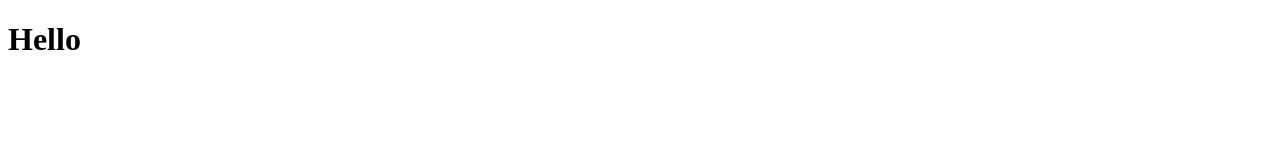
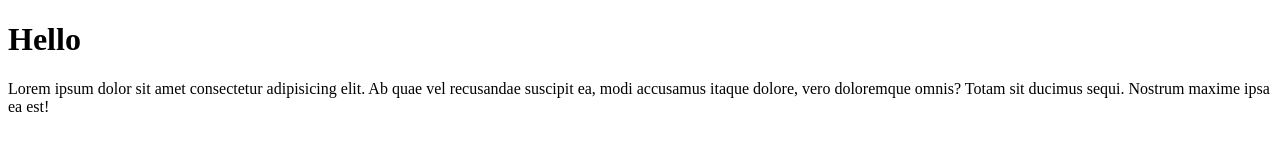
Before and after one commit to aminur245/First-Project, a plain HTML site: page index.html in a window 1280 px wide. Drawn offline with Linux system fonts and the light colour scheme.

Commit message:
ptag added

```diff
--- a/index.html
+++ b/index.html
@@ -8,5 +8,9 @@
 <body>
 
     <h1>Hello</h1>
+    <p>Lorem ipsum dolor sit amet consectetur adipisicing elit. Ab quae vel
+        recusandae suscipit ea, modi accusamus itaque dolore,
+        vero doloremque omnis? Totam sit ducimus sequi. Nostrum maxime ipsa ea est!</p>
+
 </body>
 </html>
```
